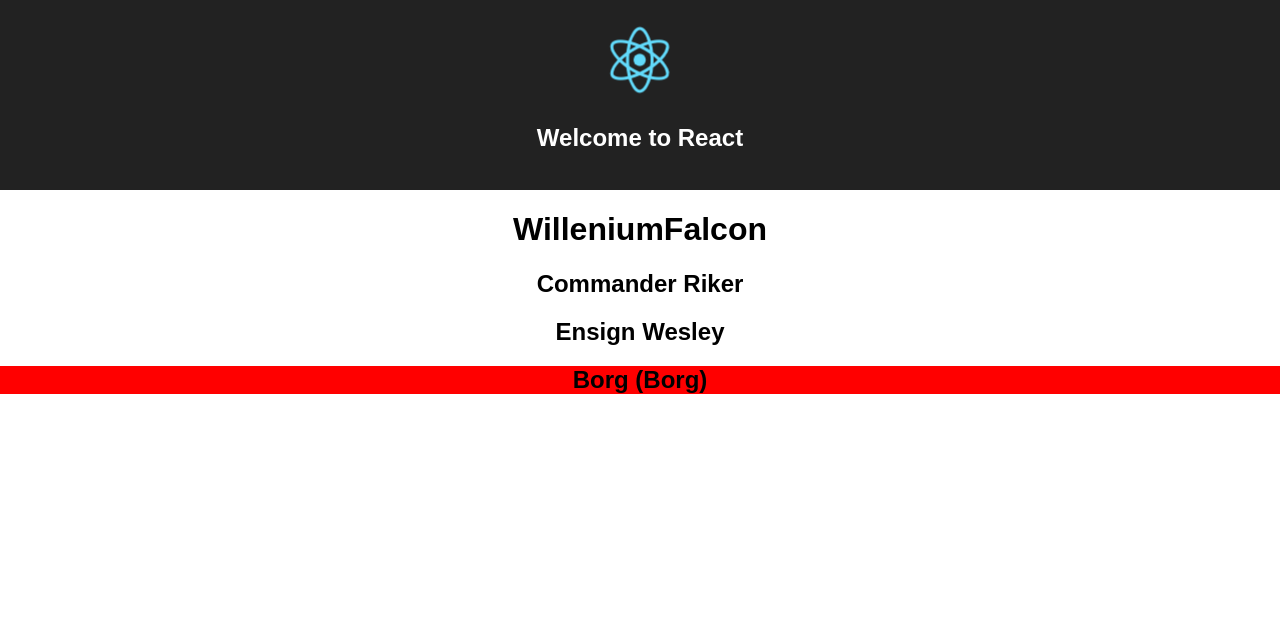
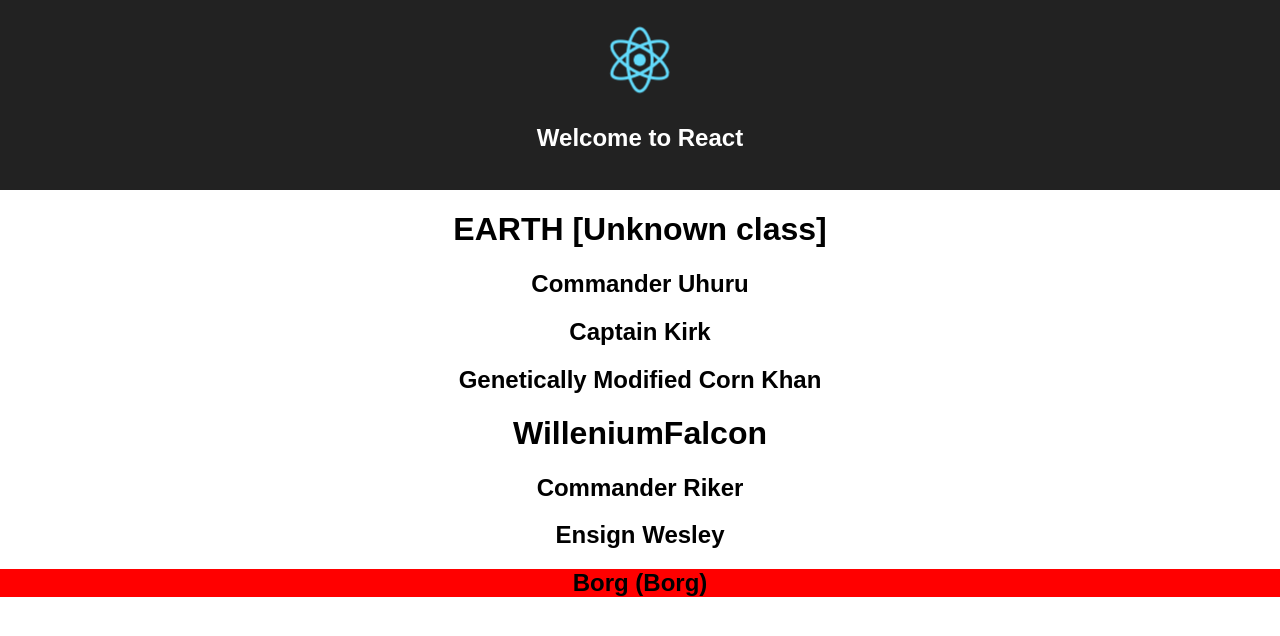
Before and after one commit to WilleniumFalcon91/StarTrek-Proptypes, a React (Create React App) app: page / in a window 1280 px wide. Shown: the top 636 px of the page. Built offline with nearby package versions, Linux system fonts and the light colour scheme.

Commit message:
adds planets for CrewMembers to inhabit

```diff
--- a/src/App.js
+++ b/src/App.js
@@ -3,8 +3,9 @@ import logo from './logo.svg';
 import './App.css';
 
 import Spaceship from './Spaceship';
-import CrewMember from './CrewMember'
-import BadAlien from "./BadAlien"
+import CrewMember from './CrewMember';
+import BadAlien from "./BadAlien";
+import Planet from "./Planet";
 
 class App extends Component {
   render() {
@@ -14,7 +15,13 @@ class App extends Component {
           <img src={logo} className="App-logo" alt="logo" />
           <h2>Welcome to React</h2>
         </div>
-        <Spaceship name="WilleniumFalcon">
+        <Planet name="Earth">
+          <CrewMember name="Uhuru" rank="Commander" />
+          <CrewMember name="Kirk" rank="Captain" />
+          <CrewMember name="Khan" rank="Genetically Modified Corn" />
+
+        </Planet>
+        <Spaceship name="WilleniumFalcon" commanderType="CrewMember">
           <CrewMember name="Riker" rank="Commander" />
           <CrewMember name="Wesley" rank="Ensign" />
           <BadAlien name="Borg" species="Borg" />
--- a/src/Planet.js
+++ b/src/Planet.js
@@ -0,0 +1,32 @@
+import React, {Component} from 'react';
+import PropTypes from 'prop-types';
+
+class Planet extends Component {
+
+    static propTypes = {
+        name: PropTypes.string.isRequired,
+        childern: PropTypes.node,
+        classification: PropTypes.string.isRequired,
+    };
+
+    static defaultProps = {
+        classification: "Unknown"
+    }
+
+    render () {
+        const {
+            name,
+            classification,
+            children
+        } = this.props;
+
+        return (
+            <div>
+                <h1>{name.toUpperCase()} [{classification} class]</h1>
+                {children}
+            </div>
+        )
+    }
+}
+
+export default Planet;
--- a/src/Spaceship.js
+++ b/src/Spaceship.js
@@ -1,21 +1,31 @@
 import React, {Component} from 'react';
 import PropTypes from 'prop-types';
+import CrewMember from './CrewMember';
 
 class Spaceship extends Component {
     static propTypes = {
         name: PropTypes.string,
-        children: PropTypes.node.isRequired
+        children: PropTypes.node.isRequired,
+        commanderType: PropTypes.string.isRequired
     };
 
+    // static defaultProps = {
+    //     commanderType: CrewMember({name: "", rank: ""})
+    // }
+
     render() {
-        const { name, children } = this.props;
+        const {
+            name,
+            children,
+            commanderType
+        } = this.props;
 
         const lifeFormsOnBoard = children.map((child, idx) => {
-            if (child.type.name == "CrewMember") {
+            if (child.type.name === commanderType) {
                 return child;
             } else {
                 return (
-                    <div className='alert-alert'>
+                    <div className='alert-alert' key={idx}>
                         {child}
                     </div>
                 );
```
